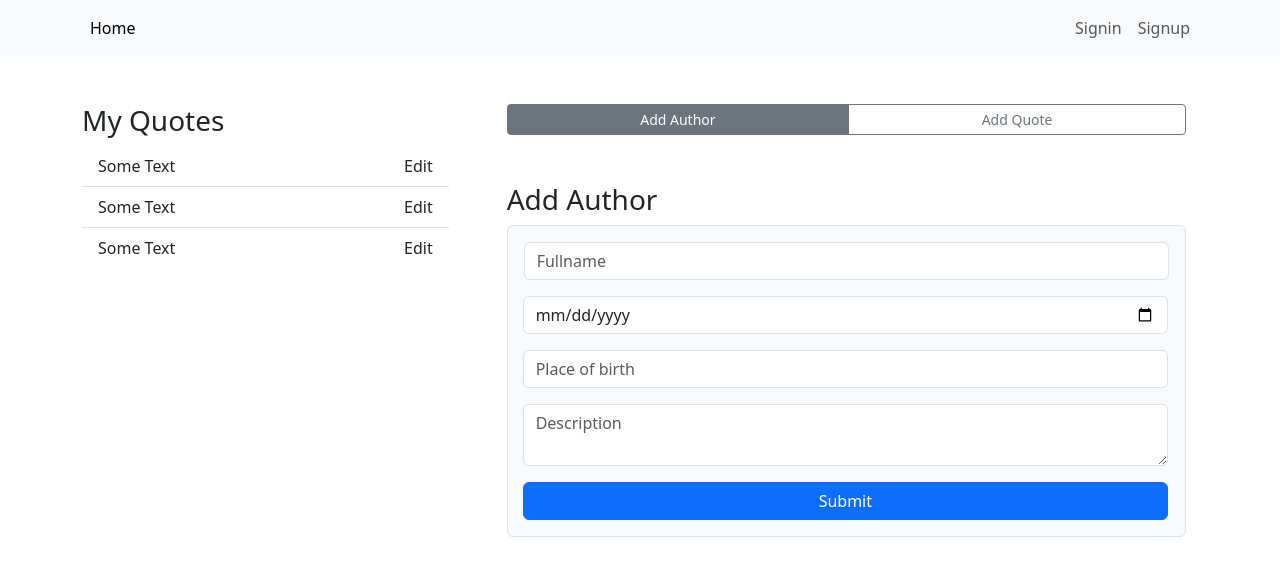
After one commit to Deminform/goit-web_hw-module-10, a Django app: template quotes_project/app_quote/templates/app_quote/my-quotes.html in a window 1280 px wide. The commit adds this page. Shown: the top 576 px of the page. Run offline with Django 5.2, Linux system fonts and the light colour scheme; the template is opened without the code that fills it, so the values that code supplies are empty.

Commit message:
0.1.1 NOT WORKING

```diff
--- /dev/null
+++ b/quotes_project/app_quote/templates/app_quote/add-author.html
@@ -0,0 +1,50 @@
+<h3>Add Author</h3>
+<form class="input-group mb-3 p-3 input-group-text">
+
+    {#        <div class="col-auto">#}
+    {#            <label class="visually-hidden" for="autoSizingSelect">Preference</label>#}
+    {##}
+    {#            <div class="input-group">#}
+    {#                <div class="input-group-text">Author</div>#}
+    {#                <select class="form-select" id="autoSizingSelect">#}
+    {#                    <option selected>Select the author</option>#}
+    {#                    <option value="1">One</option>#}
+    {#                    <option value="2">Two</option>#}
+    {#                    <option value="3">Three</option>#}
+    {#                </select>#}
+    {#            </div>#}
+    {#        </div>#}
+
+
+    <div class="col-12">
+        <label class="visually-hidden" for="autoSizingInputGroup">Fullname</label>
+        <div class="input-group w-100">
+
+            <input type="text" class="form-control" id="autoSizingInputGroup" placeholder="Fullname">
+        </div>
+    </div>
+    <div class="col-12 mt-3">
+        <label class="visually-hidden" for="autoSizingInputGroup">Date of birth</label>
+        <div class="input-group w-100">
+
+            <input type="date" class="form-control" id="autoSizingInputGroup" placeholder="Date of birth">
+        </div>
+    </div>
+    <div class="col-12 mt-3">
+        <label class="visually-hidden" for="autoSizingInputGroup">Place of birth</label>
+        <div class="input-group w-100">
+
+            <input type="text" class="form-control" id="autoSizingInputGroup" placeholder="Place of birth">
+        </div>
+    </div>
+    <div class="col-12 mt-3">
+        <div class="input-group w-100">
+
+            <textarea class="form-control" aria-label="Description" placeholder="Description"></textarea>
+        </div>
+    </div>
+    <div class="col-12 mt-3">
+        <button type="submit" class="btn btn-primary w-100">Submit</button>
+    </div>
+
+</form>
--- /dev/null
+++ b/quotes_project/app_quote/templates/app_quote/add-quote.html
@@ -0,0 +1,43 @@
+<h3>Add Quote</h3>
+<form class="input-group mb-3 p-3 input-group-text">
+
+    {#        <div class="col-auto">#}
+    {#            <label class="visually-hidden" for="autoSizingSelect">Preference</label>#}
+    {##}
+    {#            <div class="input-group">#}
+    {#                <div class="input-group-text">Author</div>#}
+    {#                <select class="form-select" id="autoSizingSelect">#}
+    {#                    <option selected>Select the author</option>#}
+    {#                    <option value="1">One</option>#}
+    {#                    <option value="2">Two</option>#}
+    {#                    <option value="3">Three</option>#}
+    {#                </select>#}
+    {#            </div>#}
+    {#        </div>#}
+
+
+    <div class="col-12">
+        <label class="visually-hidden" for="autoSizingInputGroup">Author</label>
+        <div class="input-group w-100">
+
+            <input type="text" class="form-control" id="autoSizingInputGroup" placeholder="Author">
+        </div>
+    </div>
+    <div class="col-12 mt-3">
+        <label class="visually-hidden" for="autoSizingInputGroup">Tags</label>
+        <div class="input-group w-100">
+
+            <input type="text" class="form-control" id="autoSizingInputGroup" placeholder="Tags">
+        </div>
+    </div>
+    <div class="col-12 mt-3">
+        <div class="input-group w-100">
+
+            <textarea class="form-control" aria-label="Description" placeholder="Quote"></textarea>
+        </div>
+    </div>
+    <div class="col-12 mt-3">
+        <button type="submit" class="btn btn-primary w-100">Submit</button>
+    </div>
+
+</form>
--- a/quotes_project/app_quote/templates/app_quote/base.html
+++ b/quotes_project/app_quote/templates/app_quote/base.html
@@ -10,10 +10,10 @@
     <title>Title</title>
 </head>
 <body>
-    {% include 'app_user/panel.html' %}
-
+{% include 'app_quote/panel.html' %}
+<div class="container">
     {% block content %}
-
     {% endblock %}
+</div>
 </body>
 </html>
--- /dev/null
+++ b/quotes_project/app_quote/templates/app_quote/my-quotes.html
@@ -0,0 +1,84 @@
+{% extends 'app_quote/base.html' %}
+
+{% block content %}
+    <div class="row g-2">
+        <div class="col-4">
+            <h3>My Quotes</h3>
+            <ul class="list-group list-group-flush">
+                <li class="list-group-item d-flex justify-content-between">
+                    <div>
+                        Some Text
+                    </div>
+                    <div>
+                        <a class="nav-link btn btn-link"
+                           style="--bs-btn-padding-y: .25rem; --bs-btn-padding-x: .5rem; --bs-btn-font-size: .75rem;">
+                            Edit
+                        </a>
+                    </div>
+                </li>
+                <li class="list-group-item d-flex justify-content-between">
+                    <div>
+                        Some Text
+                    </div>
+                    <div>
+                        <a class="nav-link btn btn-link"
+                           style="--bs-btn-padding-y: .25rem; --bs-btn-padding-x: .5rem; --bs-btn-font-size: .75rem;">
+                            Edit
+                        </a>
+                    </div>
+                </li>
+                <li class="list-group-item d-flex justify-content-between">
+                    <div>
+                        Some Text
+                    </div>
+                    <div>
+                        <a class="nav-link btn btn-link"
+                           style="--bs-btn-padding-y: .25rem; --bs-btn-padding-x: .5rem; --bs-btn-font-size: .75rem;">
+                            Edit
+                        </a>
+                    </div>
+                </li>
+
+            </ul>
+        </div>
+        <div class="col-8">
+            <div class="container" style="padding-left: 50px">
+                <div class="btn-group mb-5 w-100" role="group" aria-label="Basic radio toggle button group">
+                    <input type="radio" class="btn-check" name="btnradio" id="btnradio1" autocomplete="off" checked
+                           onchange="toggleForms()">
+                    <label class="btn btn-outline-secondary btn-sm" for="btnradio1">Add Author</label>
+
+                    <input type="radio" class="btn-check" name="btnradio" id="btnradio2" autocomplete="off"
+                           onchange="toggleForms()">
+                    <label class="btn btn-outline-secondary btn-sm" for="btnradio2">Add Quote</label>
+                </div>
+                <div>
+                    <div id="add-author-form">
+                        {% include 'app_quote/add-author.html' %}
+                    </div>
+                    <div class="d-none" id="add-quote-form">
+                        {% include 'app_quote/add-quote.html' %}
+                    </div>
+                </div>
+            </div>
+        </div>
+    </div>
+
+    <script>
+        function toggleForms() {
+            var radio1 = document.getElementById('btnradio1');
+            var radio2 = document.getElementById('btnradio2');
+
+            var authorForm = document.getElementById('add-author-form');
+            var quoteForm = document.getElementById('add-quote-form');
+
+            if (radio1.checked) {
+                authorForm.classList.remove('d-none');
+                quoteForm.classList.add('d-none');
+            } else if (radio2.checked) {
+                authorForm.classList.add('d-none');
+                quoteForm.classList.remove('d-none');
+            }
+        }
+    </script>
+{% endblock %}
--- /dev/null
+++ b/quotes_project/app_quote/templates/app_quote/panel.html
@@ -0,0 +1,43 @@
+<nav class="navbar navbar-expand-lg bg-body-tertiary mb-5">
+    <div class="container">
+        <button class="navbar-toggler" type="button" data-bs-toggle="collapse" data-bs-target="#navbarTogglerDemo03"
+                aria-controls="navbarTogglerDemo03" aria-expanded="false" aria-label="Toggle navigation">
+            <span class="navbar-toggler-icon"></span>
+        </button>
+        <div class="collapse navbar-collapse" id="navbarTogglerDemo03">
+
+            <ul class="navbar-nav me-auto mb-2 mb-lg-0 w-100">
+
+                <li class="nav-item">
+                    <a class="nav-link active" aria-current="page" href="{% url 'quotes:index' %}">Home</a>
+                </li>
+                <li class="nav-item ms-auto"></li>
+                {% if user.is_authenticated %}
+
+                    <li class="nav-item">
+                        <a class="nav-link" href="{% url 'quotes:my-quotes' %}">My Quotes</a>
+                    </li>
+                    <li class="nav-item">
+                        <form method="POST" action="{% url 'app_user:logout' %}">
+                            {% csrf_token %}
+                            <button type="submit" class="nav-link btn btn-link">Logout</button>
+                        </form>
+                    </li>
+                {% else %}
+                    <li class="nav-item">
+                        <a class="nav-link" href="{% url 'app_user:signin' %}">Signin</a>
+                    </li>
+                    <li class="nav-item">
+                        <a class="nav-link" href="{% url 'app_user:signup' %}">Signup</a>
+                    </li>
+                {% endif %}
+            </ul>
+
+            {#            <form class="d-flex" role="search">#}
+            {#                <input class="form-control me-2" type="search" placeholder="Search" aria-label="Search">#}
+            {#                <button class="btn btn-outline-success" type="submit">Search</button>#}
+            {#            </form>#}
+        </div>
+
+    </div>
+</nav>
--- a/quotes_project/app_quote/urls.py
+++ b/quotes_project/app_quote/urls.py
@@ -1,9 +1,15 @@
 from django.urls import path
+from django.contrib.auth.views import TemplateView
 
 from . import views
+from .forms import QuoteForm
+
 
 app_name = 'quotes'
 
 urlpatterns = [
     path('', views.index, name='index'),
+    path('my-quotes/', TemplateView.as_view(
+        template_name='app_quote/my-quotes.html',
+        form_class=QuoteForm), name='my-quotes'),
 ]
--- a/quotes_project/quotes_project/settings.py
+++ b/quotes_project/quotes_project/settings.py
@@ -135,6 +135,9 @@ USE_TZ = True
 # https://docs.djangoproject.com/en/5.1/howto/static-files/
 
 STATIC_URL = 'static/'
+LOGIN_URL = BASE_DIR / 'login'
+LOGIN_REDIRECT_URL = '/'
+LOGOUT_REDIRECT_URL = '/'
 
 # Default primary key field type
 # https://docs.djangoproject.com/en/5.1/ref/settings/#default-auto-field
--- a/quotes_project/quotes_project/urls.py
+++ b/quotes_project/quotes_project/urls.py
@@ -19,6 +19,6 @@ from django.urls import path, include
 
 urlpatterns = [
     path('', include('app_quote.urls')),
-    # path('user/', include('app_user.urls')),
+    path('user/', include('app_user.urls')),
     path('admin/', admin.site.urls),
 ]
```
Also changed, not shown: quotes_project/app_quote/forms.py (added, +25 -0 lines), quotes_project/app_quote/templates/app_quote/tag.html (deleted, +0 -10 lines), quotes_project/app_quote/views.py (+21 -1 lines), quotes_project/app_user/forms.py (added, +23 -0 lines), quotes_project/app_user/templates/app_user/logout.html (+1 -10 lines), quotes_project/app_user/templates/app_user/panel.html (deleted, +0 -37 lines), quotes_project/app_user/templates/app_user/signin.html (+45 -9 lines), quotes_project/app_user/templates/app_user/signup.html (+66 -16 lines), quotes_project/app_user/urls.py (+10 -2 lines), quotes_project/app_user/views.py (+26 -2 lines).
